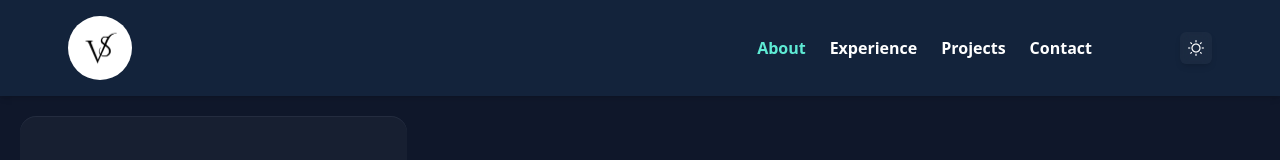
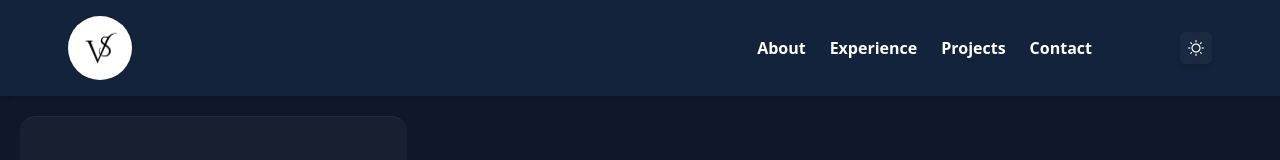
Before and after one commit to SachinVelu/sachin-portfolio, an Angular app: page /main/about in a window 1280 px wide. Shown: the top 160 px of the page. Built offline with nearby package versions, Linux system fonts and the light colour scheme.

Commit message:
darkmode changes

```diff
--- a/src/components/topbar/topbar.component.html
+++ b/src/components/topbar/topbar.component.html
@@ -11,7 +11,7 @@
       class="text-white flex justify-center items-center lg:text-base md:text-sm"
     >
       @for(menu of menuList; track menu;){
-      <li class="lg:px-3 md:px-2 cursor-pointer relative inline-block hover:text-teal-400 font-semibold hover:transition-all hover:duration-300 group" [routerLink]="menu?.route" routerLinkActive="active" [routerLinkActiveOptions]="{ exact: true }">{{ menu.label }}
+      <li class="lg:px-3 md:px-2 cursor-pointer relative inline-block hover:text-teal-400 font-semibold hover:transition-all hover:duration-300 group" [routerLink]="['/main',menu?.route]" routerLinkActive="active" [routerLinkActiveOptions]="{ exact: true }">{{ menu.label }}
         <span class="absolute left-0 bottom-0 w-full h-[2px] bg-teal-400 transform scale-x-0 transition-transform duration-500 ease-out group-hover:scale-x-75"></span>
       </li>
       }
@@ -30,7 +30,7 @@
       />
     </div>
     }-->
-    <div class="lg:px-5 md:px-3">
+    <div class="lg:px-5 md:px-3 hidden md:block">
       <i
         [ngClass]="darkMode ? 'pi pi-moon' : 'pi pi-sun'"
         class="text-white lg:text-base md:text-xs bg-[#ffffff09] cursor-pointer rounded-md dark:border-none lg:px-[8px] lg:py-[4px] md:px-[6px] md:py-[4px] backdrop-blur-sm shadow-md"
```
